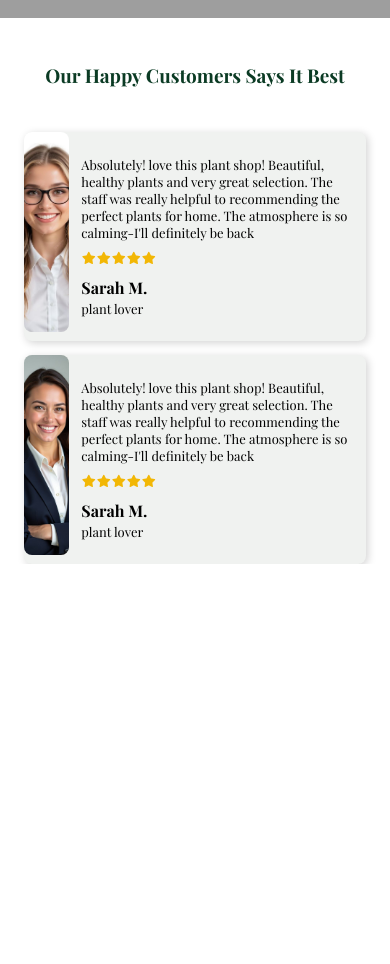
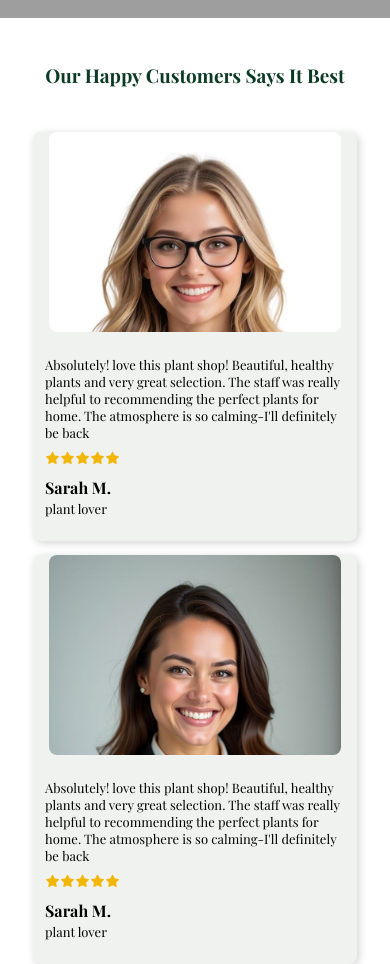
Before and after one commit to Abeera-jameel/Green-Nest-Website, a plain HTML site: page index.html in a window 390 px wide. Shown: the part 6700-7664 px from the top of the page. Before the commit the page ends 7264 px from the top, so only its background shows below. Drawn offline with nearby package versions, Linux system fonts and the light colour scheme; grey boxes are pictures that could not be loaded; a web font is replaced by a local one.

Commit message:
make section 5 responsive

```diff
--- a/style.css
+++ b/style.css
@@ -675,6 +675,14 @@ li:hover{
     .section4-text>p{
         width: 70%;
     }
+    .review-card{
+        flex-flow: column;
+        align-items: center;
+    }
+    .review-img{
+        width: 90%;
+        background-position: top;
+    }
 
 }
 
```
